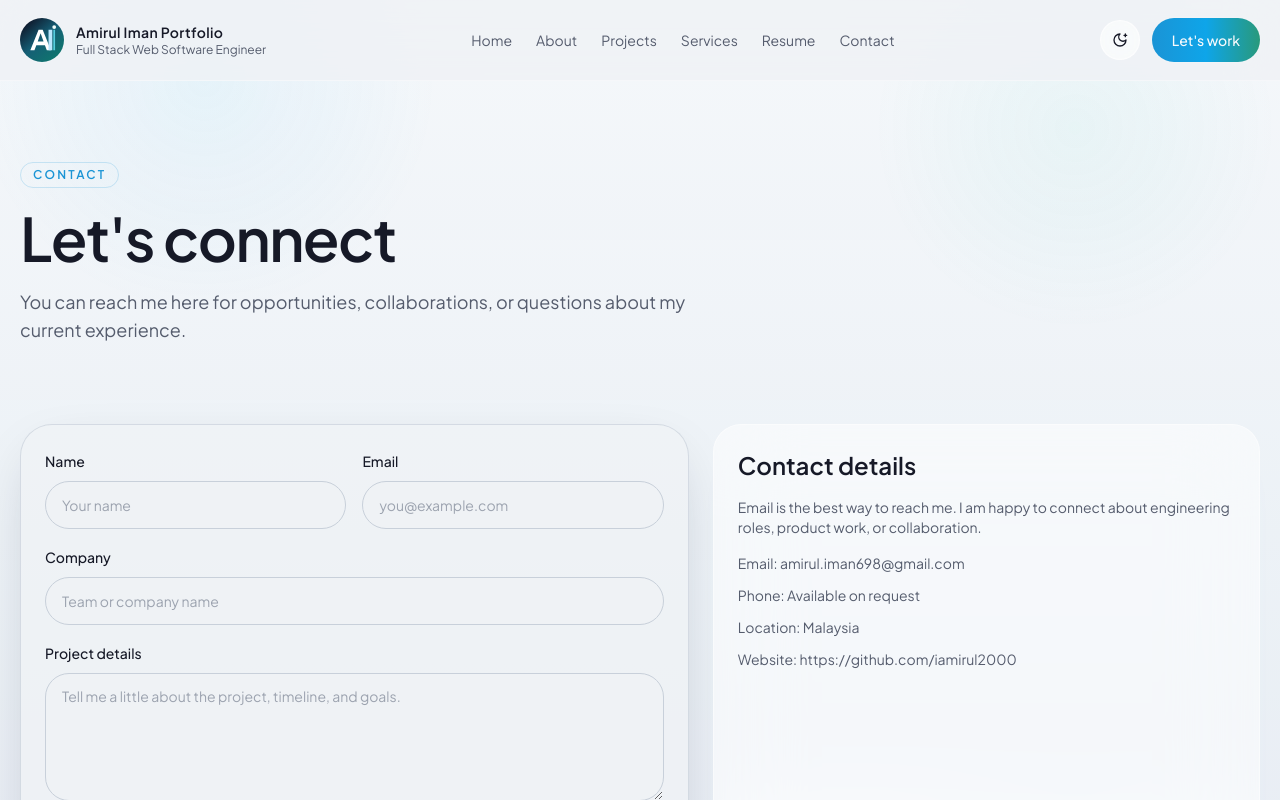
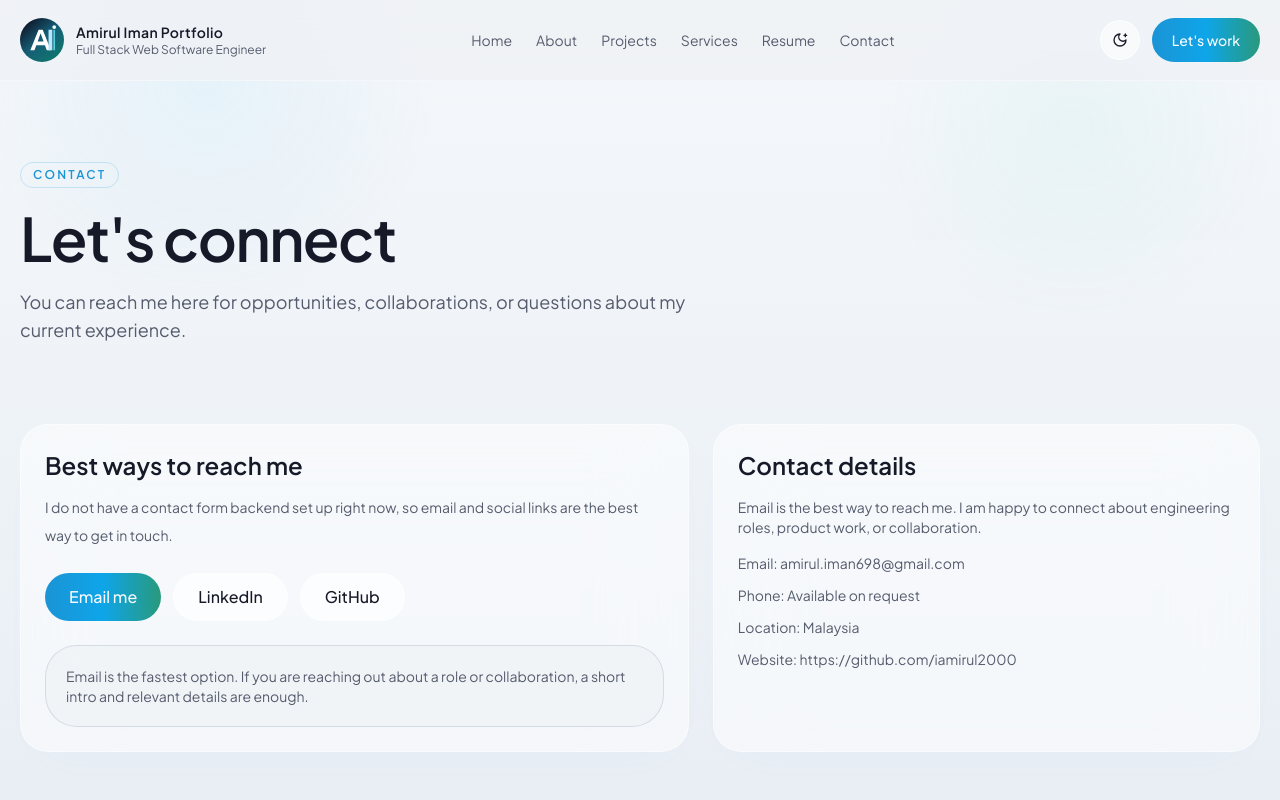
Before and after one commit to iamirul2000/myportfolio, a Next.js app: page /contact in a window 1280 px wide. Shown: the top 800 px of the page. Built offline with nearby package versions, Linux system fonts and the light colour scheme; no server answers.

Commit message:
Simplify contact page

```diff
--- a/src/app/contact/page.tsx
+++ b/src/app/contact/page.tsx
@@ -1,5 +1,7 @@
-import { ContactForm } from "@/components/contact-form";
+import Link from "next/link";
+
 import { PageHero } from "@/components/page-hero";
+import { Button } from "@/components/ui/button";
 import { Card } from "@/components/ui/card";
 import { getActivePersona } from "@/data/portfolio-config";
 import { buildMetadata } from "@/lib/metadata";
@@ -18,7 +20,32 @@ export default function ContactPage() {
       <PageHero eyebrow="Contact" title="Let's connect" description="You can reach me here for opportunities, collaborations, or questions about my current experience." />
       <section className="pb-16">
         <div className="container grid gap-6 lg:grid-cols-[1.1fr_0.9fr]">
-          <ContactForm />
+          <Card className="space-y-6">
+            <div className="space-y-3">
+              <h2 className="text-2xl font-semibold">Best ways to reach me</h2>
+              <p className="text-sm leading-7 text-muted-foreground">
+                I do not have a contact form backend set up right now, so email and social links are the best way to get in touch.
+              </p>
+            </div>
+            <div className="flex flex-wrap gap-3">
+              <Button asChild size="lg">
+                <Link href={`mailto:${persona.email}`}>Email me</Link>
+              </Button>
+              <Button asChild variant="secondary" size="lg">
+                <Link href="https://www.linkedin.com/in/mirul-/" target="_blank" rel="noreferrer">
+                  LinkedIn
+                </Link>
+              </Button>
+              <Button asChild variant="secondary" size="lg">
+                <Link href="https://github.com/iamirul2000" target="_blank" rel="noreferrer">
+                  GitHub
+                </Link>
+              </Button>
+            </div>
+            <div className="rounded-3xl border border-border/70 bg-background/60 p-5 text-sm text-muted-foreground">
+              Email is the fastest option. If you are reaching out about a role or collaboration, a short intro and relevant details are enough.
+            </div>
+          </Card>
           <Card className="space-y-4">
             <h2 className="text-2xl font-semibold">Contact details</h2>
             <p className="text-sm text-muted-foreground">Email is the best way to reach me. I am happy to connect about engineering roles, product work, or collaboration.</p>
```
